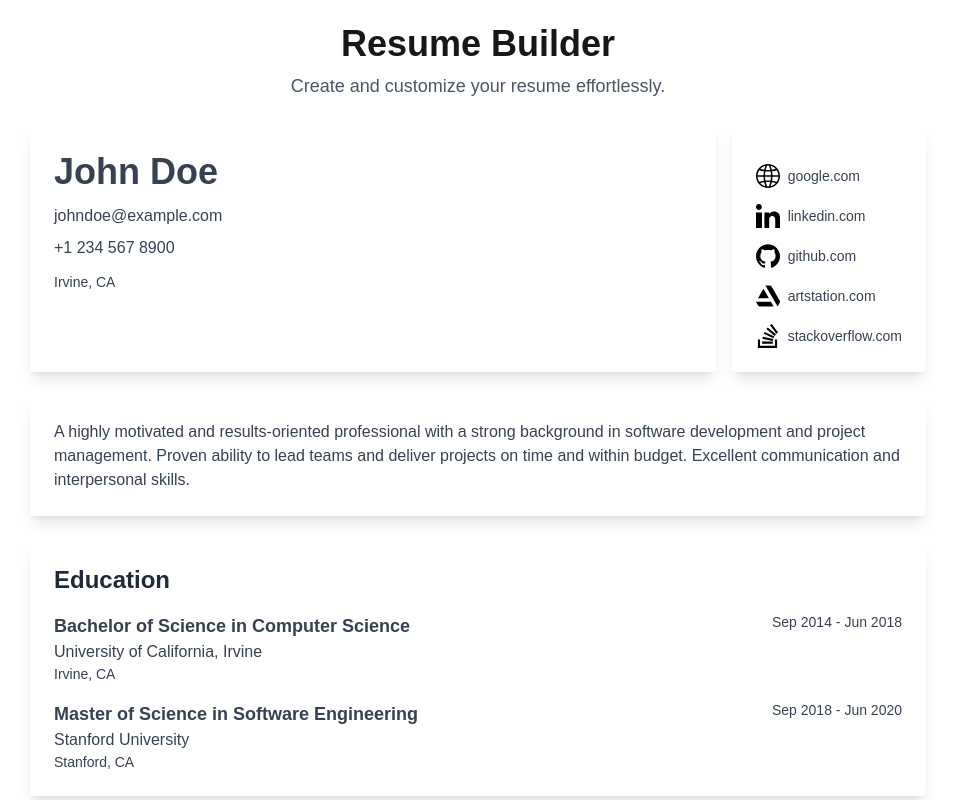
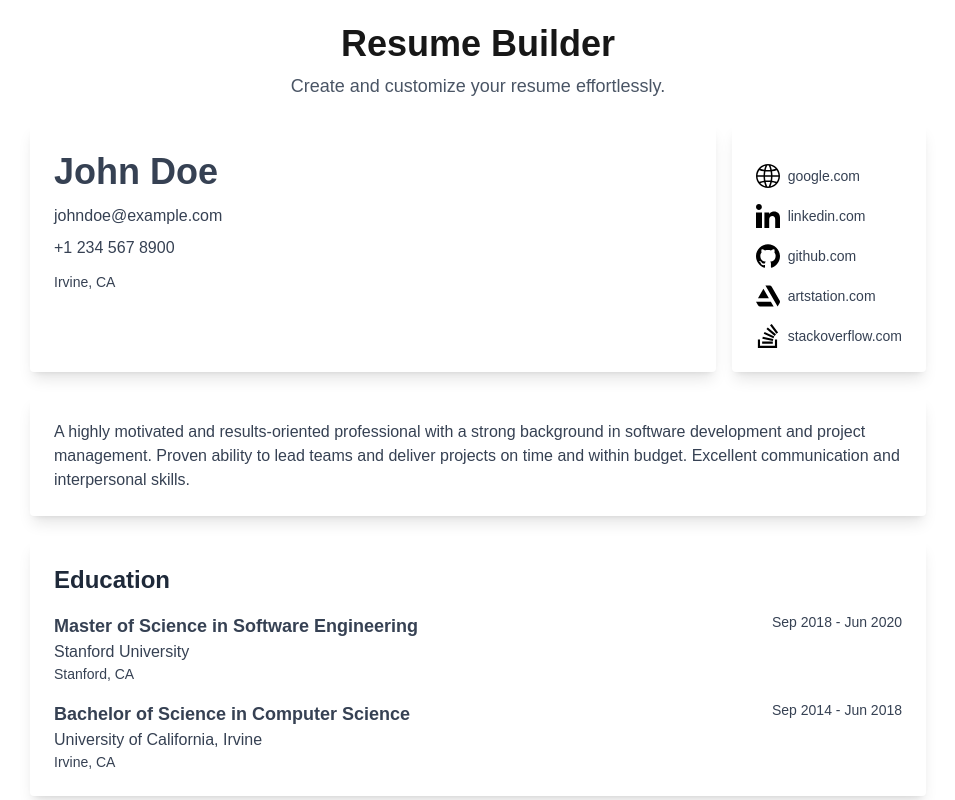
Before and after one commit to KiwiFunk/resume-builder, a Next.js app in the folder resume-app/: page / in a window 1280 px wide. Shown: the top 800 px of the page, without its empty margins (162-1117 px from the left). Built offline with nearby package versions, Linux system fonts and the light colour scheme.

Commit message:
Added sort to components with dates to make sure content is always sorted in descending chronological order

```diff
--- a/resume-app/src/components/Education.js
+++ b/resume-app/src/components/Education.js
@@ -2,7 +2,9 @@ export default function Education({ data }) {
     return (
         <div className="mt-6 p-6 bg-white rounded shadow-lg w-full max-w-4xl">
             <h2 className="text-2xl font-bold text-gray-800">Education</h2>
-            {data.education.map((edu, index) => (
+            {data.education
+                .sort((a, b) => new Date(b.startDate) - new Date(a.startDate)) // Sort by startDate (Descending)
+                .map((edu, index) => (
                     <div key={index} className="mt-4 flex flex-row">
 
                         <div className="flex-grow">
@@ -29,7 +31,8 @@ export default function Education({ data }) {
                         </div>
 
                     </div>
-            ))}
+                ))
+            }
         </div>
     );
 }
```
Lines whose indentation alone changed are shown as unchanged.
